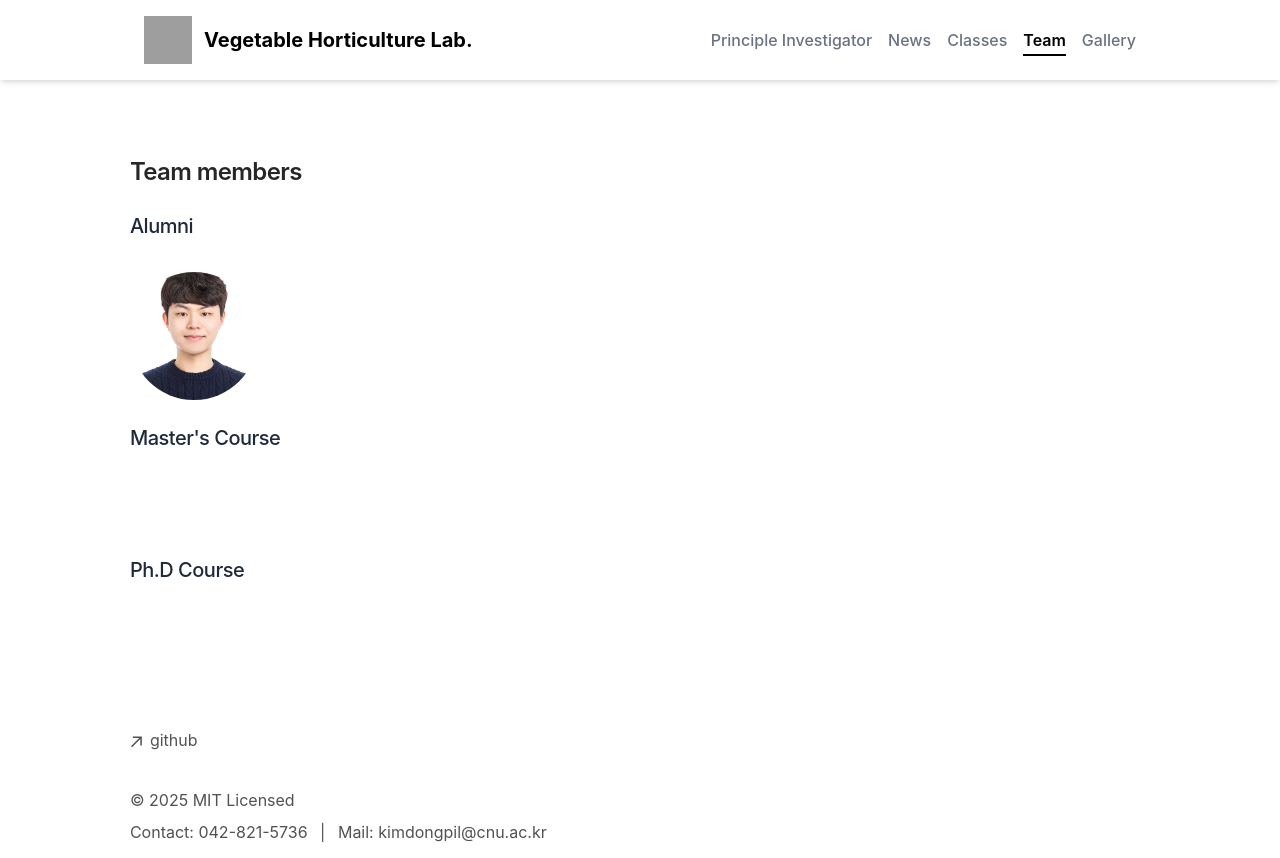
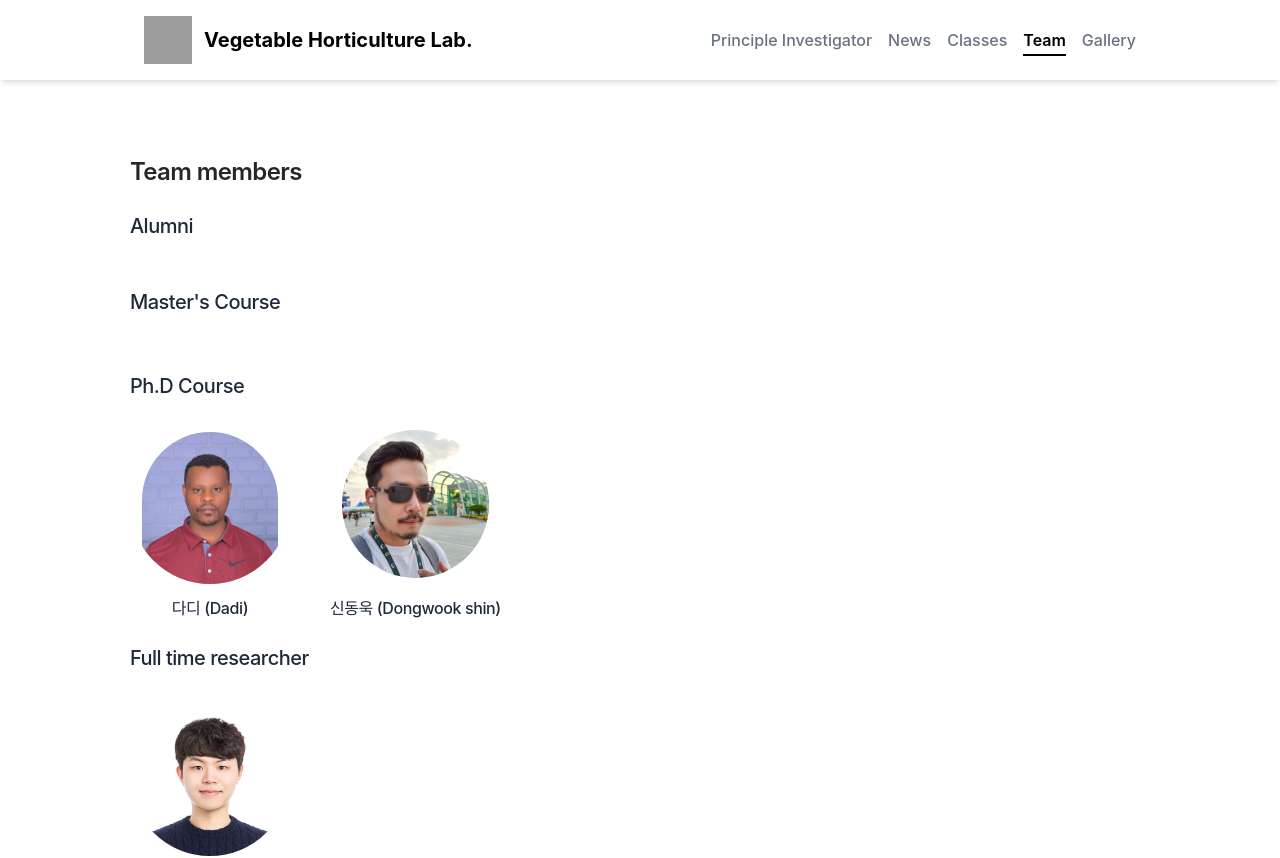
Before and after one commit to vlfrmfla/cnuvege-nextjs, a Next.js app: page /team in a window 1280 px wide. Shown: the top 858 px of the page. Built offline with nearby package versions, Linux system fonts and the light colour scheme; grey boxes are pictures that could not be loaded.

Commit message:
update lab members image_

```diff
--- a/app/team/page.tsx
+++ b/app/team/page.tsx
@@ -1,41 +1,83 @@
 export const metadata = {
-  title: 'team members',
-  description: 'Lab members.',
+  title: "team members",
+  description: "Lab members.",
 };
+
+function MemberCard({
+  name,
+  src,
+  alt,
+}: {
+  name: string;
+  src: string;
+  alt: string;
+}) {
+  return (
+    <div className="flex flex-col items-center gap-3">
+      {/* 원형 배경 + 사진: 사진은 늘리지 않고 배경만 보이게 */}
+      <div className="w-32 sm:w-20 lg:w-40 aspect-square rounded-full bg white-100 overflow-hidden grid place-items-center">
+        <img
+          src={src}
+          alt={alt}
+          className="max-w-[92%] max-h-[92%] object-contain rounded-full"
+        />
+      </div>
+      {/* 이름 */}
+      <figcaption className="text-sm sm:text-base font-medium text-gray-800 tracking-tight">
+        {name}
+      </figcaption>
+    </div>
+  );
+}
 
 export default function Page() {
   return (
     <section className="prose mx-auto bg-white py-8">
       <h1 className="font-semibold text-2xl mb-8 tracking-tighter">Team members</h1>
 
-      {/* Alumni 섹션 */}
-      <h2 className="text-xl font-semibold text-gray-800 mb-8">Alumni</h2>
-      <div className="mb-8"></div>
+      {/* Alumni */}
+      <h2 className="text-xl font-semibold text-gray-800 mt-8 mb-4">Alumni</h2>
+      <div className="mb-6"></div>
       <div className="flex flex-wrap gap-8">
-        <div className="w-32 h-32 bg-gray-100 rounded-full overflow-hidden">
-          <img
-            src="/images/alumni1_baesunghan.jpeg"
-            alt="Alumni member"
-            className="w-full h-full object-cover"
-          />
-        </div>
 
       </div>
 
-      {/* Master Course 섹션 */}
+      {/* Master Course */}
       <h2 className="text-xl font-semibold text-gray-800 mt-8 mb-4">Master's Course</h2>
-      <div className="mb-20"></div>
-
+      <div className="mb-8"></div>
       <div className="flex flex-wrap gap-6">
-
+        {/* 필요 시 여기에 추가 */}
       </div>
 
-      {/* PhD Course 섹션 */}
+      {/* Ph.D Course 섹션 */}
       <h2 className="text-xl font-semibold text-gray-800 mt-8 mb-4">Ph.D Course</h2>
-      <div className="mt-20 mb-8"></div>
-      <div className="flex flex-wrap gap-6">
+      <div className="mt-4 mb-6"></div>
 
+      {/* 가로 정렬: 화면이 작아지면 자동 줄바꿈 */}
+      <div className="flex flex-wrap items-start gap-10">
+        <MemberCard
+          name="다디 (Dadi)"
+          src="/images/phd1_dadi.jpeg"
+          alt="Ph.D member"
+        />
+        <MemberCard
+          name="신동욱 (Dongwook shin)"
+          src="/images/phd2_shindongwook.jpeg"
+          alt="Ph.D member"
+        />
       </div>
+
+      {/* Full time researcher */}
+      <h2 className="text-xl font-semibold text-gray-800 mt-8 mb-4">Full time researcher</h2>
+      <div className="mb-6"></div>
+      <div className="flex flex-wrap gap-8">
+        <MemberCard
+          name="배성한 (Sunghan Bae)"
+          src="/images/alumni1_baesunghan.jpeg"
+          alt="Alumni member"
+        />
+      </div>
+
     </section>
   );
 }
```
Also changed, not shown: app/news/posts/ksbec.20250731.mdx (added, +13 -0 lines), public/images/phd1_dadi.jpeg (added), public/images/phd2_shindongwook.jpeg (added).
